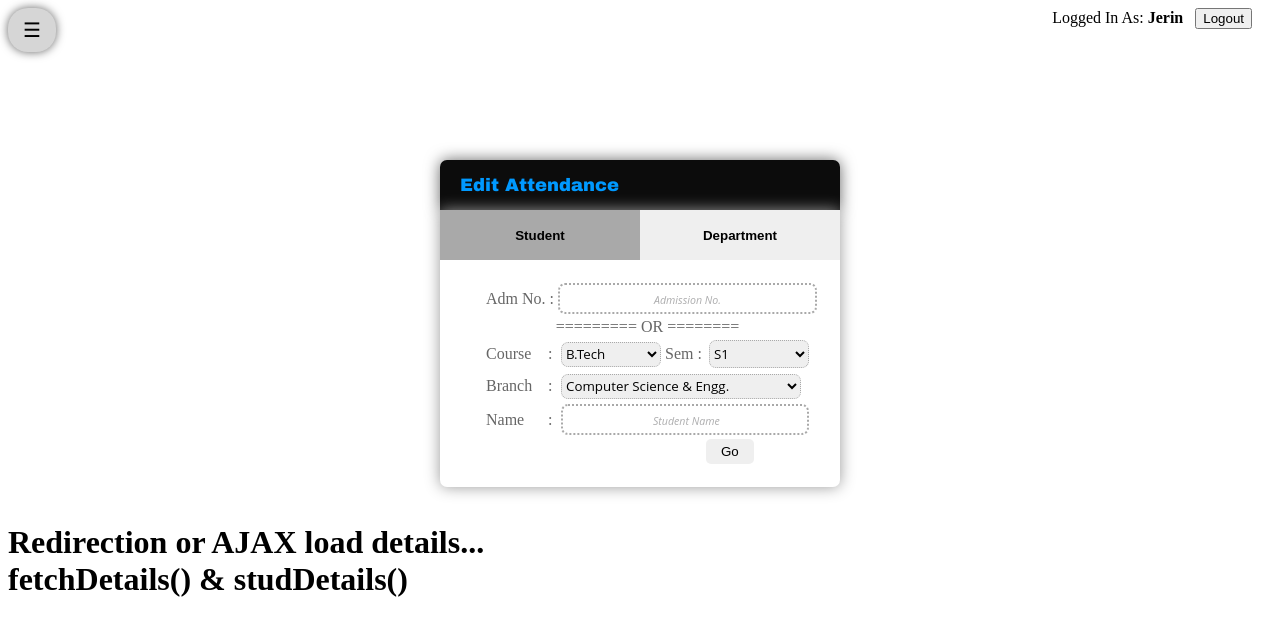
After one commit to Jerinji2016/hostel-attendance-system, a PHP site: page /php/editAttendance.php in a window 1280 px wide. The commit adds this page. Shown: the top 636 px of the page. Run offline with PHP 8.4, Linux system fonts and the light colour scheme; a user stored in the database is signed in; data comes from the database, SQL or seed files in the repository.

Commit message:
editAdminAttendance

```diff
--- /dev/null
+++ b/php/editAttendance.php
@@ -0,0 +1,212 @@
+<!DOCTYPE html>
+<html>
+	<head>
+		<title> Edit Attendance - MBCCET Peermade </title>
+		<meta name="viewport" content="width=device-width, initial-scale=1">
+		<link rel="stylesheet" type="text/css" href="../css/tabStyle.css">
+	</head>
+	<body>
+		<?php include 'sidebarAdmin.php' ?>
+
+		<input type="text" value="4" id="display" style="display: none">
+		<script type="text/javascript"> focusSidebar(); </script>
+
+		<div id="main">
+			<div id="selectTab" style="width: 400px; margin: 0px auto; margin-top: 115px">
+				<div style="border-radius: 7px 7px 0px 0px; padding: 15px 20px; background-color: #0C0C0C;
+							box-shadow: 0px 0px 15px #666;">
+					<span style="color:#09F; font-size: 18px; font-family: Arial Black">
+						Edit Attendance
+					</span>
+				</div>
+
+				<div style="color: #666; border-radius: 0px 0px 7px 7px; text-align: left; box-shadow: 0px 0px 15px #999;">
+                    <div class="clear" style="height:50px;">
+						<div class="has_lgn_tl" id="has_lgn_1" style="border: none; padding: 0; width: 50%">
+	                        <button id="button1" name="head1" style="float: left;  font-weight: bold; width:100%; background-color: darkgrey">
+								Student
+	                        </button>
+						</div>
+
+						<div class="has_lgn_tl atv" id="has_lgn_2" style="border:none; padding: 0; width:50%">
+							<button id="button2" name="head2" style="float: right; font-weight: bold; width:100%">
+								Department
+	                    	</button>
+						</div>
+					</div>
+
+					<!-- Search By Hostel Details -->
+					<div style="display: block" id="has_lgn_1_x">
+						<form id="hostel_form" method="post" enctype="multipart/form-data">
+							<div style="padding: 20px; padding-left: 35px;">
+								<center>
+									<table>
+										<tr>
+											<td colspan="2"> Adm No. : </td>
+											<td colspan="4"> <input type="text" id="admno" placeholder="Admission No." style="width: 100%; text-align: center" class="input"> </td>
+										</tr>
+										<tr>
+											<td colspan="6" style="text-align: center;"> ========= OR ======== </td>
+										</tr>
+										<tr height="30">
+											<td> Course </td>
+											<td> : </td>
+											<td>
+											<select id="course" class="input" style="width: 100px; margin-left: 3px;" onchange="sem()">
+													<option value='BTECH'> B.Tech </option>
+													<option value='MTECH'> M.Tech </option>
+												</select>
+											</td>
+											<td> Sem </td>
+											<td> : </td>
+											<td>
+												<span id="sem_change">
+													<select id="semester" class="input" style="width: 100px; margin-left: 3px;">
+														<option value=''>-select-</option>
+													</select>
+												</span>
+											</td>
+										</tr>
+
+										<tr height="30">
+											<td> Branch </td>
+											<td> : </td>
+											<td colspan="4">
+												<select id="branch" class="input" style="width: 240px; margin-left: 3px;" onchange="name_call()">
+													<option value="CSE"> Computer Science & Engg. </option>
+													<option value="ME">  Mechanical Engg. </option>
+													<option value="CE">  Civil Engg. </option>
+													<option value="EEE"> Electrical & Electronics Engg. </option>
+													<option value="ECE"> Electroniics and Communicatioin Engg. </option>
+												</select>
+											</td>
+										</tr>
+
+										<tr height="30">
+											<td> Name </td>
+											<td> : </td>
+											<td colspan="4">
+												<input type="text" id="s_name" class="input" placeholder=" Student Name" style="width: 240px; margin-left: 3px; text-align: center">
+											</td>
+										</tr>
+
+	<!-- Scripts -->
+<script src="../js/autoComplete.js?v=1"> </script>
+<script src="../js/sem.js?v=1"> </script>
+<script src="../js/name_Array.js?v=1"> </script>
+
+<script type="text/javascript"> sem(); </script>
+
+										<tr>
+											<td></td>
+											<td colspan="4"></td>
+											<td>
+												<input type="button" value="Go" class="button" style="width:auto; padding:5px 15px;border-radius:5px; border: none" onclick="studDetails()">
+											</td>
+										</tr>
+									</table>
+								</center>
+							</div>
+						</form>
+					</div>
+
+					<!-- Search By Student Details -->
+					<div style="display: none" id="has_lgn_2_x">
+						<form id="hostel_form" method="post" enctype="multipart/form-data" autocomplete="off">
+							<div style="padding: 20px; padding-left: 35px;">
+								<center> <form action='' method="post">
+									<table style="font-size: 14px">
+										<tr>
+											<td> Course </td>
+											<td> : </td>
+											<td>
+												<select id="course_x" class="input" style="width: 100px; margin-left: 3px;" onchange="sem_x1()">
+														<option value='BTECH'> B.Tech </option>
+														<option value='MTECH'> M.Tech </option>
+												</select>
+											</td>
+											<td> Sem </td>
+											<td> : </td>
+											<td>
+												<select id="sem_x" class="input"></select>
+											</td>
+										</tr>
+										<tr>
+											<td colspan=6 align="right">
+												<input type="button" onclick="fetchDetails()" class="button" value="Go" style="width:auto; padding:5px 15px;border-radius:5px; border: none">
+											</td>
+										</tr>
+									</table>
+								</center> </form>
+							</div>
+						</form>
+					</div>
+				</div>
+			</div>
+		</div>
+
+		<h1> Redirection or AJAX load details... <br>
+			 fetchDetails() & studDetails()
+		</h1>
+	</body>
+</html>
+
+<script type="text/javascript">
+	window.onload = function()
+	{
+	    document.getElementById("has_lgn_1").addEventListener('click', department);
+	    document.getElementById("has_lgn_2").addEventListener('click', student);
+	}
+
+	function student()
+	{
+		document.getElementById("has_lgn_1_x").style.display = "none";
+		document.getElementById("has_lgn_2_x").style.display = "block";
+		document.getElementById("button2").style.backgroundColor = "darkgrey";
+		document.getElementById("button1").style.backgroundColor = "#F7F7F7";
+
+		name_call();
+	}
+
+	function department()
+	{
+		document.getElementById("has_lgn_2_x").style.display = "none";
+		document.getElementById("has_lgn_1_x").style.display = "block";
+		document.getElementById("button1").style.backgroundColor = "darkgrey";
+		document.getElementById("button2").style.backgroundColor = "#F7F7F7";
+		sem_x1();
+	}
+	function sem_x1()
+	{
+		clear();
+		var c = document.getElementById('course_x');
+		var sel = document.getElementById('sem_x');
+		var a;
+		if(c.value=="BTECH")
+		{
+			for (var i = 1; i <= 8; i++)
+			{
+				var opt = document.createElement("option");
+				opt.appendChild(document.createTextNode("S"+i));
+				opt.value="S"+i;
+				sel.appendChild(opt);
+			}
+		}
+		else
+		{
+			for (var i = 1; i <= 4; i++)
+			{
+				var opt = document.createElement("option");
+				opt.appendChild(document.createTextNode("M"+i));
+				opt.value="M"+i;
+				sel.appendChild(opt);
+			}
+		}
+	}sem_x1();
+	function clear()
+	{
+		var sel = document.getElementById('sem_x');
+		for (var i = sel.length; i >= 0; i--)
+			sel.remove(i);
+	}
+</script>
--- a/php/manageAdmin.php
+++ b/php/manageAdmin.php
@@ -24,7 +24,7 @@
 <!DOCTYPE html>
 <html>
 	<head>
-		<title> Manage Admin </title>
+		<title> Manage Admin - MBCCET Peermade </title>
 		<meta name="viewport" content="width=device-width, initial-scale=1">
 		<link rel="stylesheet" type="text/css" href="../css/tabStyle.css?v=1">
 		<style type="text/css">
--- a/php/semester.php
+++ b/php/semester.php
@@ -4,9 +4,9 @@
 	$mon = date("m");
 
 	if($mon >= 2 && $mon <=7)
+		$i=2;
+	else
 		$i=1;
-	else
-		$i=2;
 
 	echo "<select class='input' id='semester' name='semester' class='has_sel_fld' style='width: 100px; margin-left: 3px; height: 28px' onchange='name_call()'>";
 
--- a/php/sidebarAdmin.php
+++ b/php/sidebarAdmin.php
@@ -86,7 +86,7 @@
 	<a id="markAttend" href="#" onclick="window.location='markAttendance.php'">
         Mark Attendance
     </a>
-    <a id="editAttend" href="#" onclick="window.location=''">
+    <a id="editAttend" href="#" onclick="window.location='editAttendance.php'">
         Edit Attendance Record
     </a>
     <a id="changePassword" href="#" onclick="window.location='changePassword.php';">
```
Also changed, not shown: php/markAttendance.php (+4 -4 lines), css/tabStyle.css (line endings or trailing spaces).
